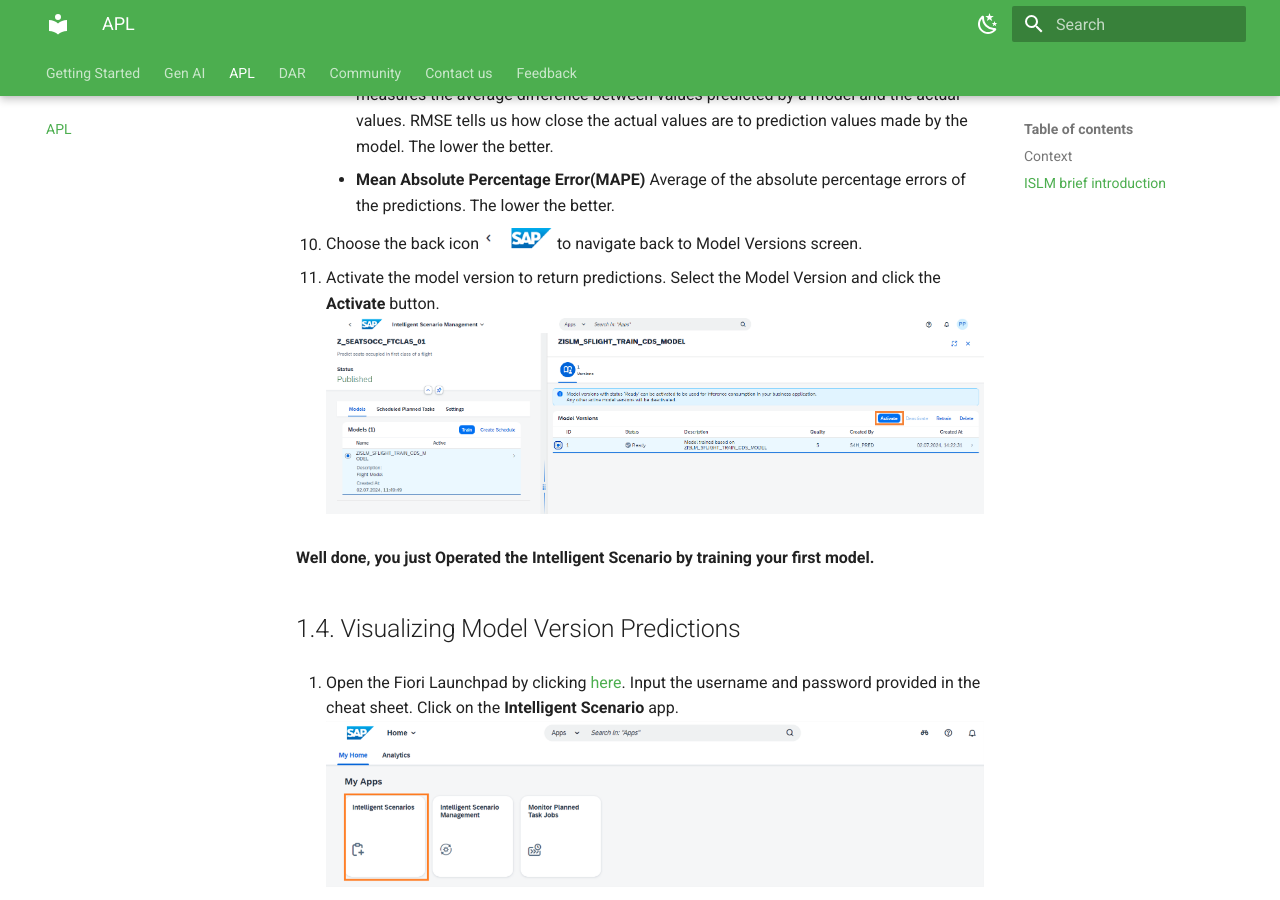
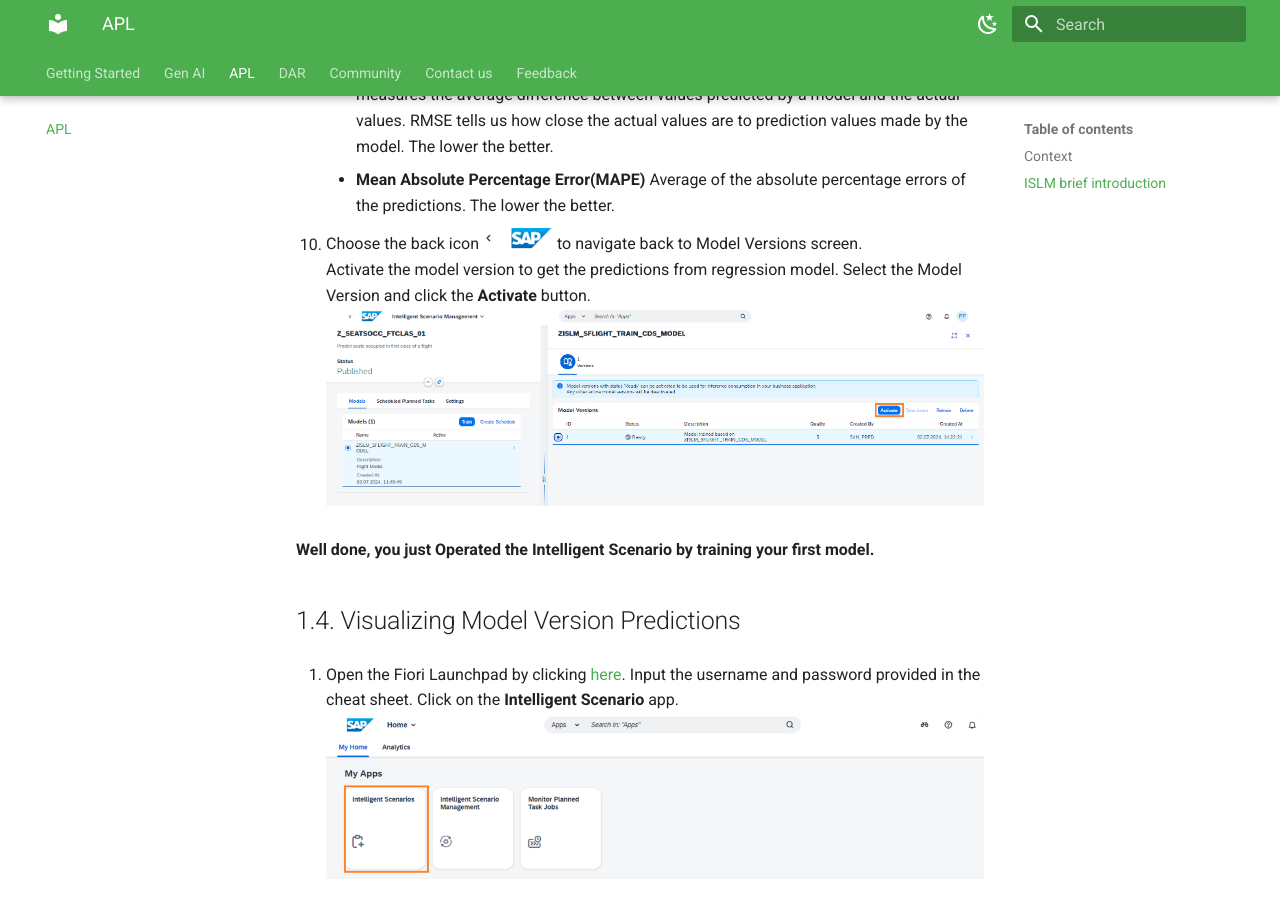
Before and after one commit to SAP-CLM-SL/ISLM, an MkDocs documentation site: the page built from docs/ISLM_with_HANAML/README.md, in a window 1280 px wide and 900 px high, scrolled down 11274 px. Built offline with MkDocs 1.6.1 and Material for MkDocs 9.7.7, drawn with Linux system fonts in a browser that asks for light colours.

Commit message:
Text corrections

```diff
--- a/docs/ISLM_with_HANAML/README.md
+++ b/docs/ISLM_with_HANAML/README.md
@@ -140,9 +140,7 @@
     - **Root Mean Square Error(RMSE):** RMSE is the square root of mean squared error. It measures the average difference between values predicted by a model and the actual values. RMSE tells us how close the actual values are to prediction values made by the model. The lower the better.
     - **Mean Absolute Percentage Error(MAPE)** Average of the absolute percentage errors of the predictions. The lower the better.
 
-10. Choose the back icon <img src="../images/SAPBack_White.png" width="70"> to navigate back to Model Versions screen.
-
-11. Activate the model version to return predictions. Select the Model Version and click the **Activate** button.
+10. Choose the back icon <img src="../images/SAPBack_White.png" width="70"> to navigate back to Model Versions screen.<br/> Activate the model version to get the predictions from regression model. Select the Model Version and click the **Activate** button.
 ![](./images/23.png)
 
 **Well done, you just Operated the Intelligent Scenario by training your first model.**
```
